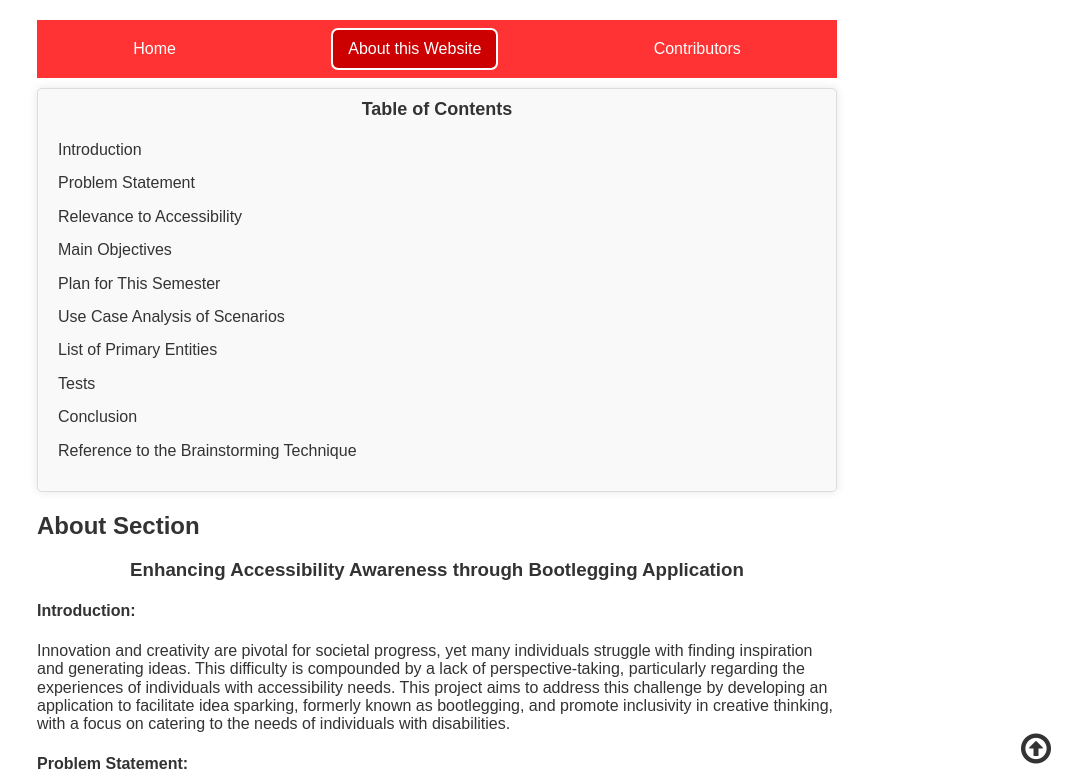
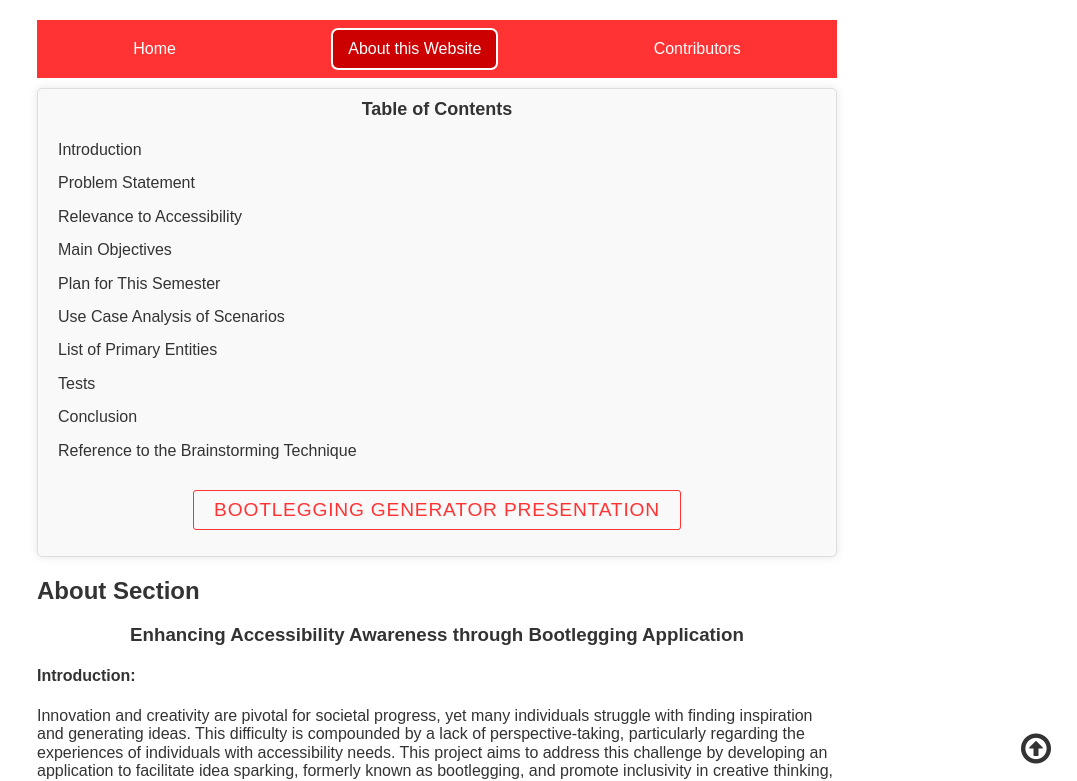
Before and after one commit to JBays1/CPS592s24, a website with bundled scripts: page index.html in a window 1280 px wide. Both pictures are taken after a click on the button "About this Website". Shown: the top 781 px of the page, without its empty margins (203-1280 px from the left). Built offline with nearby package versions, Linux system fonts and the light colour scheme; files whose address does not match are found by name.

Commit message:
added button to presentation

```diff
--- a/blog.css
+++ b/blog.css
@@ -237,3 +237,29 @@ th {
 
 
 /* end of custom scroll bar */
+
+/* Presentation button on about section */
+.presentation-button {
+    display: block; /* Change display property to block */
+    padding: 8px 20px; /* Adjusted padding for smaller size */
+    color: #ff3333; /* Red color for button text */
+    background-color: transparent;
+    border: 1px solid #ff3333; /* Reduced border size */
+    font-size: 1.2rem; /* Smaller font size */
+    text-transform: uppercase;
+    letter-spacing: 0.05rem; /* Reduced letter spacing */
+    margin: 10px auto; /* Set top and bottom margin to 10px and left and right margin to auto for centering */
+    transition: 0.3s ease;
+    transition-property: background-color, color;
+    border-radius: 3px; /* Reduced border radius */
+    cursor: pointer;
+    text-decoration: none; /* Remove hyperlink underline */
+}
+
+.presentation-button:hover {
+    color: #fff; /* White text on hover */
+    background-color: #ff3333; /* Red background on hover */
+}
+
+
+/* End Presentation button on about section */
--- a/index.html
+++ b/index.html
@@ -34,8 +34,9 @@
 
     </div>
 
-    <!-- Main content -->
+    <!-- About Section -->
     <div id="about" class="tabContent" aria-labelledby="tab2">
+
         <!-- Table of Contents -->
     <div id="toc">
         <strong>Table of Contents</strong>
@@ -50,6 +51,9 @@
             <li><a href="#testing">Tests</a></li>
             <li><a href="#conclusion">Conclusion</a></li>
             <li><a href="#reference">Reference to the Brainstorming Technique</a></li>
+            <!-- Button for Presentation Link -->
+    <a href="https://docs.google.com/presentation/d/1ddWuD-c4_ns7CVDwM1w54LGUWh6h0v8IuhS4MwNGg4w/edit?usp=sharing" target="_blank"></a>
+        <button class="presentation-button">Bootlegging Generator Presentation</button>
         </ul>
     </div>
 
```
